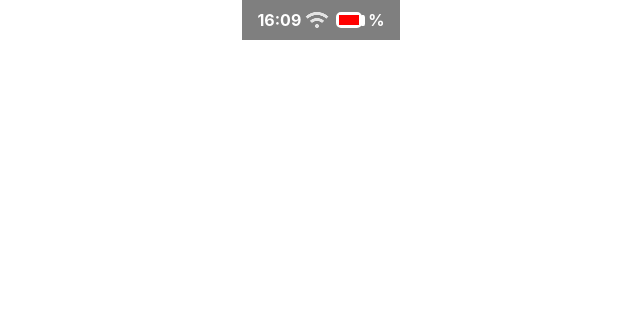
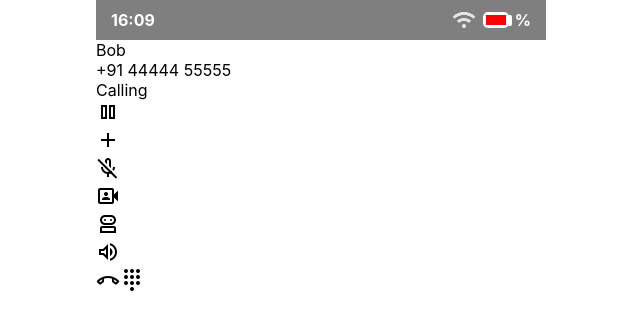
Before and after one commit to ShwetaShaw76/TurquoiseOs, a Vue app: page / in a window 1280 px wide. Shown: the top 330 px of the page, without its empty margins (319-959 px from the left). Built offline with nearby package versions, Linux system fonts and the light colour scheme.

Commit message:
added the html

```diff
--- a/src/components/Callscreen.vue
+++ b/src/components/Callscreen.vue
@@ -44,7 +44,45 @@
 <template>
     <div class="callScreen">
         <header @mousedown="(e)=startDrag(e,'header')"><Header></Header></header>
+        <div class="top">
+        <div class="name">Bob</div>
+        <div class="num">+91 44444 55555</div>
+        <div class="call">Calling</div>
+        </div>
+        <div class="bottom">
+            <div class="btn"></div>
+            <div class="btn"><span class="material-symbols-outlined">
+pause
+</span></div>
+            <div class="btn"><span class="material-symbols-outlined">
+add
+</span></div>
+            <div class="btn"><span class="material-symbols-outlined">
+mic_off
+</span></div>
+            <div class="btn"><span class="material-symbols-outlined">
+video_camera_front
+</span></div>
+            <div class="btn"><span class="material-symbols-outlined">
+robot_2
+</span></div>
+            <div class="btn"><span class="material-symbols-outlined">
+volume_up
+</span></div>
+            <div class="btn"><span class="material-symbols-outlined">
+call_end
+</span><span class="material-symbols-outlined">
+dialpad
+</span></div>
+        </div>
     </div>
 </template>
 
-<style scoped></style>
+<style scoped>
+.callScreen{
+    height:100vh;
+    aspect-ratio:9/16;
+    display:flex;
+    flex-direction:column;
+}
+</style>
```
